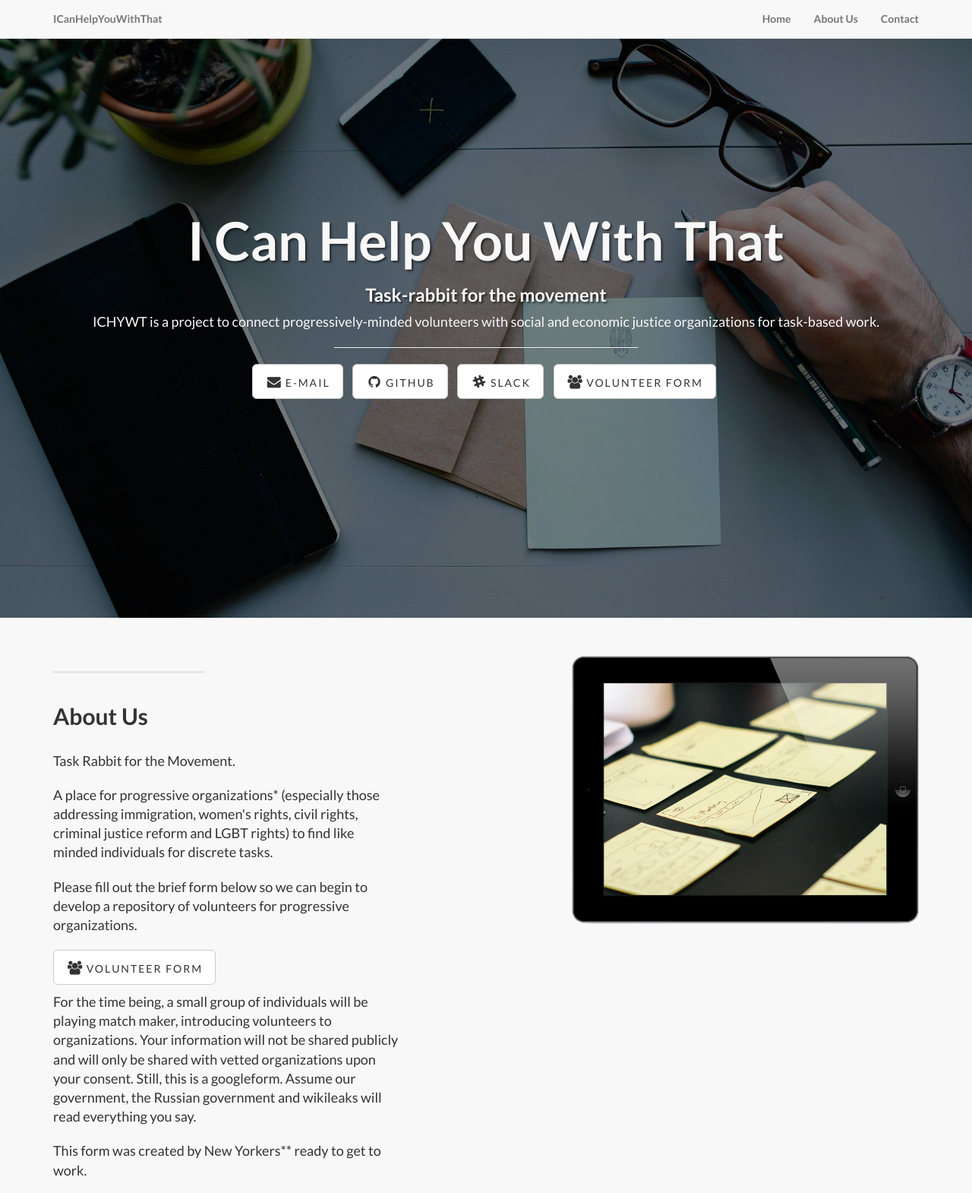
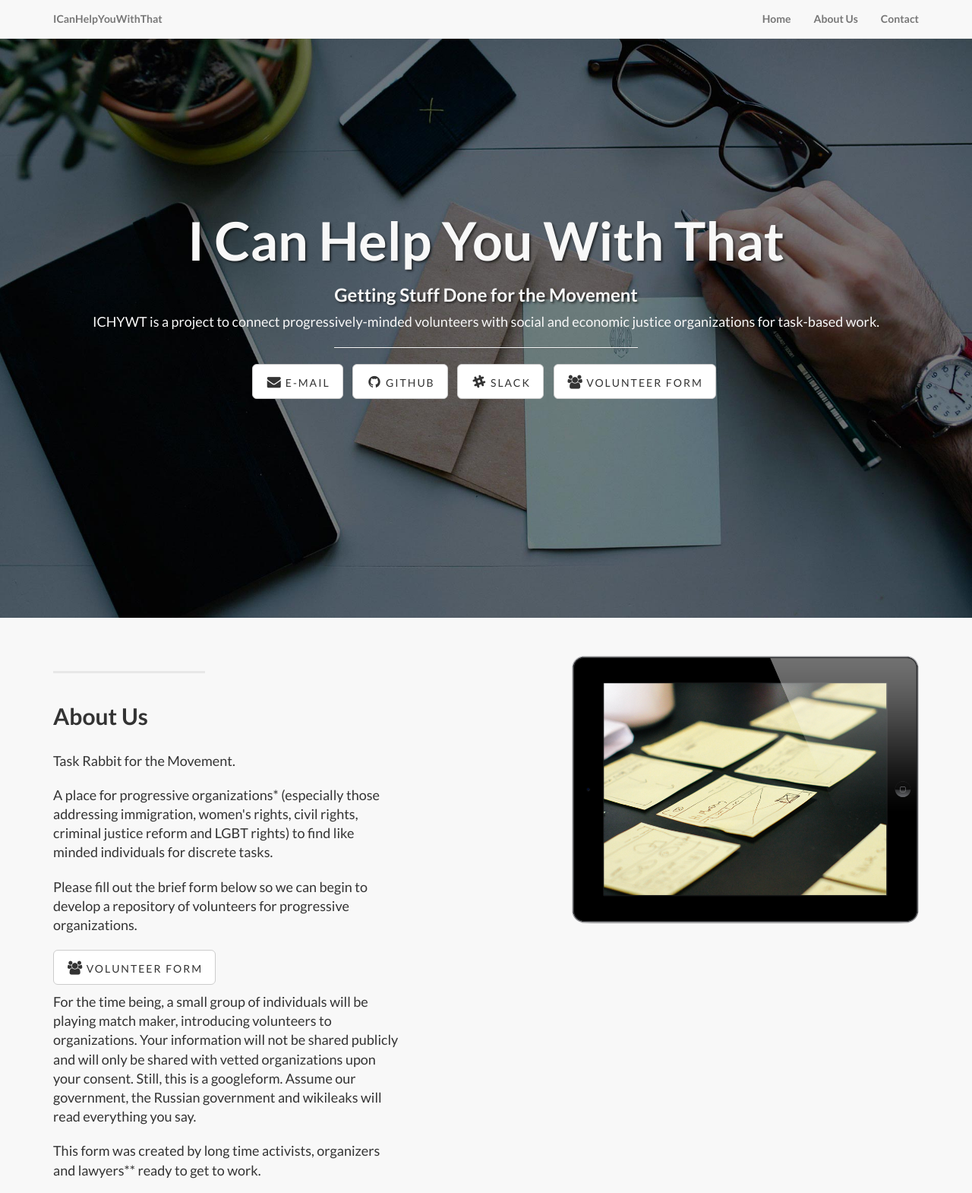
Before and after one commit to ICanHelpYouWithThat/site, a plain HTML site: page index.html in a window 1280 px wide. Shown: the top 1570 px of the page at 76% size. Drawn offline with Linux system fonts and the light colour scheme.

Commit message:
Update index.html

```diff
--- a/index.html
+++ b/index.html
@@ -74,7 +74,7 @@
                 <div class="col-lg-12">
                     <div class="intro-message">
                         <h1>I Can Help You With That</h1>
-                        <h3>Task-rabbit for the movement</h3>
+                        <h3>Getting Stuff Done for the Movement</h3>
                         <p class="lead">ICHYWT is a project to connect progressively-minded volunteers with social and economic justice organizations for task-based work.</p>
                         <hr class="intro-divider">
                         <ul class="list-inline intro-social-buttons">
@@ -127,7 +127,7 @@
                     </p>
                     <p class="lead">For the time being, a small group of individuals will be playing match maker, introducing volunteers to organizations.  Your information will not be shared publicly and will only be shared with vetted organizations upon your consent. Still, this is a googleform. Assume our government, the Russian government and wikileaks will read everything you say.
 
-                    <p class="lead">This form was created by  New Yorkers** ready to get to work.</p>
+                    <p class="lead">This form was created by long time activists, organizers and lawyers** ready to get to work.</p>
 
                     <p>*Organizations will be vetted by a small group of long time activists. Are you a group who wants to get involved? Have a question? Shoot an email to <a href="mailto:wecanhelpyouwiththat@gmail.com">wecanhelpyouwiththat@gmail.com</a></p>
 
```
